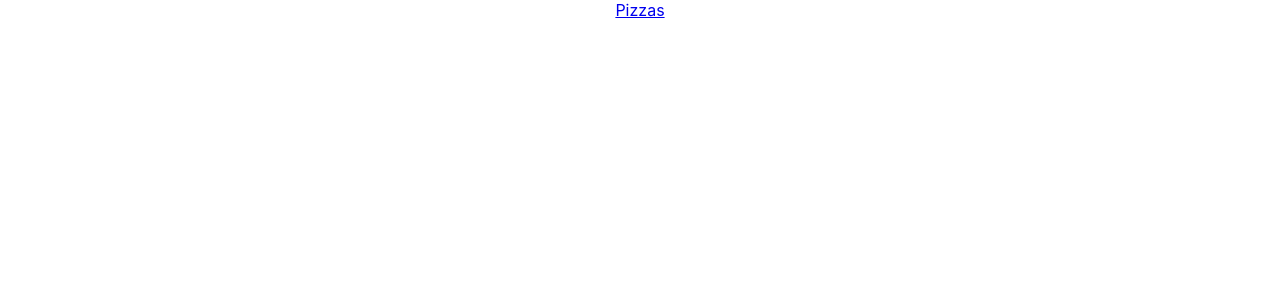
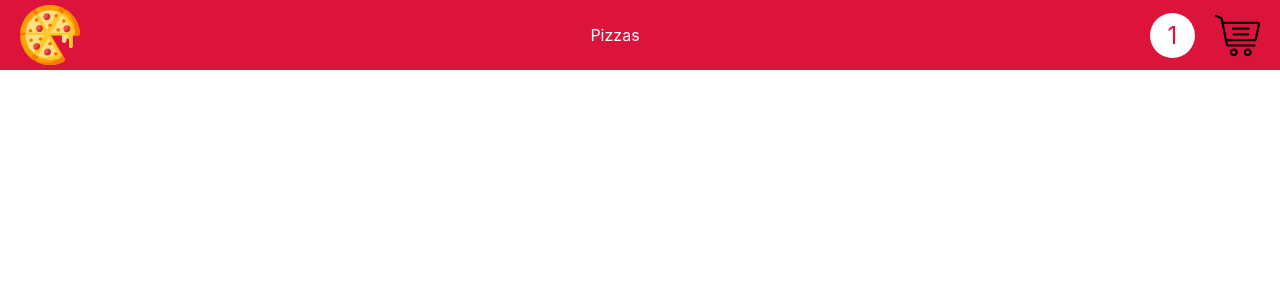
Before and after one commit to DaraKing/yummi-frontend, a React (Create React App) app: page / in a window 1280 px wide. Shown: the top 300 px of the page. Built offline with nearby package versions, Linux system fonts and the light colour scheme.

Commit message:
finished styling for header

```diff
--- /dev/null
+++ b/src/components/Layout/Header.css
@@ -0,0 +1,45 @@
+.header {
+    background: #DC143C;
+    color: #ffffff;
+    height: 70px;
+    display: flex;
+    flex-direction: row;
+    align-items: center;
+    justify-content: space-between;
+}
+
+.navigation > a {
+    padding: 0 20px;
+    color: inherit;
+    text-decoration: none;
+}
+
+.pizza-logo {
+    margin-left: 20px;
+    height: 60px;
+}
+
+.cart-area {
+    display: flex;
+    flex-direction: row;
+    align-items: center;
+}
+.shopping-cart {
+    margin-right: 20px;
+    height: 45px;
+}
+
+.cart-count {
+    background: #ffffff;
+    border-radius: 50%;
+    margin-right: 20px;
+    height: 45px;
+    width: 45px;
+    color: #DC143C;
+    display: flex;
+    flex-direction: row;
+    align-items: center;
+    justify-content: center;
+    font-size: 24px;
+
+}
--- a/src/components/Layout/Header.js
+++ b/src/components/Layout/Header.js
@@ -1,12 +1,22 @@
 import React from 'react';
+import './Header.css';
 import {
     Link
 } from "react-router-dom";
+import pizza from '../../icons/pizza.svg';
+import { ReactComponent as ShoppingCart } from '../../icons/shopping-cart.svg';
 
 const Header = () => {
     return  (
-        <div>
-            <Link to="/pizzas">Pizzas</Link>
+        <div className="header">
+            <img className="pizza-logo" src={pizza} alt="Pizza" />
+            <div className="navigation">
+                <Link to="/pizzas">Pizzas</Link>
+            </div>
+            <div className="cart-area">
+                <div className="cart-count">1</div>
+                <ShoppingCart className="shopping-cart" />
+            </div>
         </div>
     )
 };
```
Also changed, not shown: src/icons/pizza.svg (added), src/icons/shopping-cart.svg (added).
